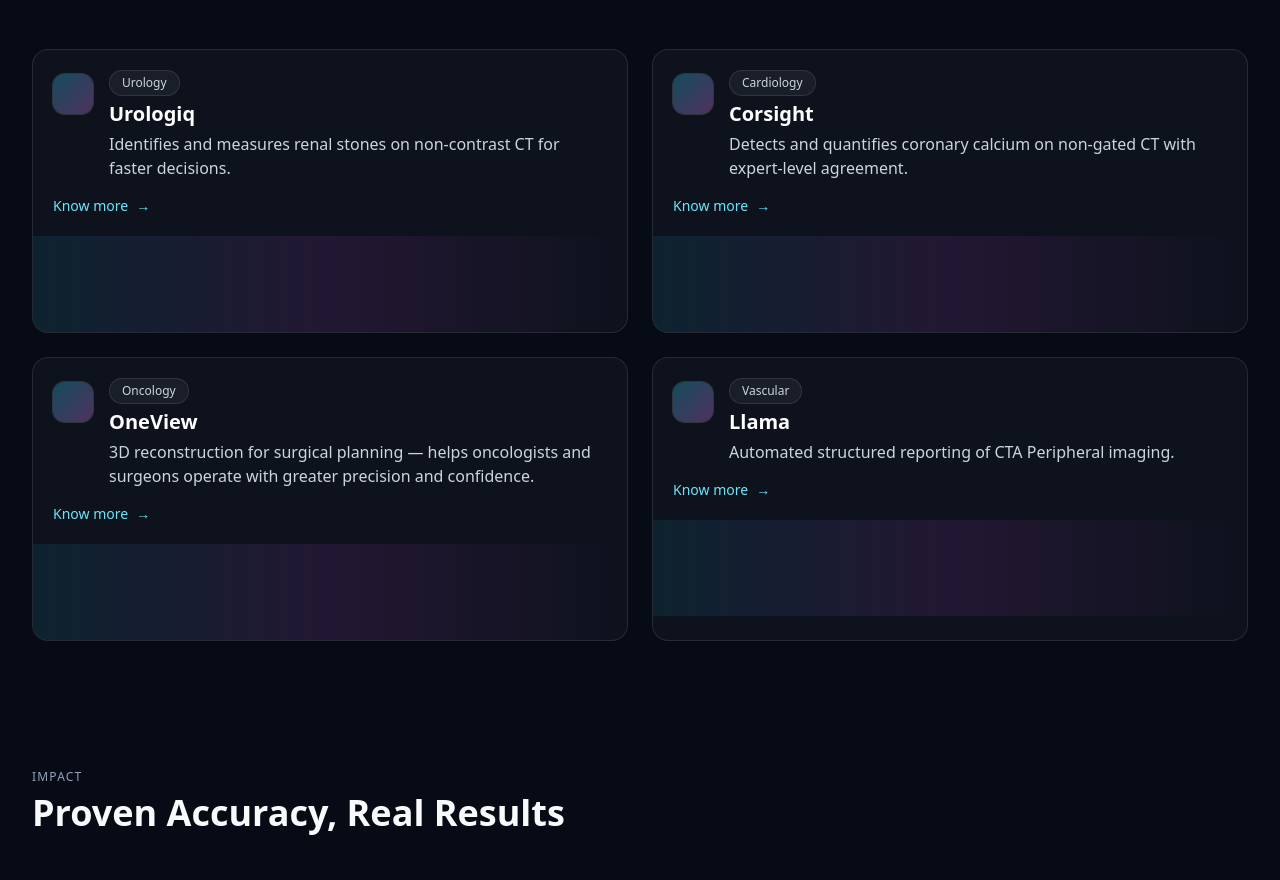
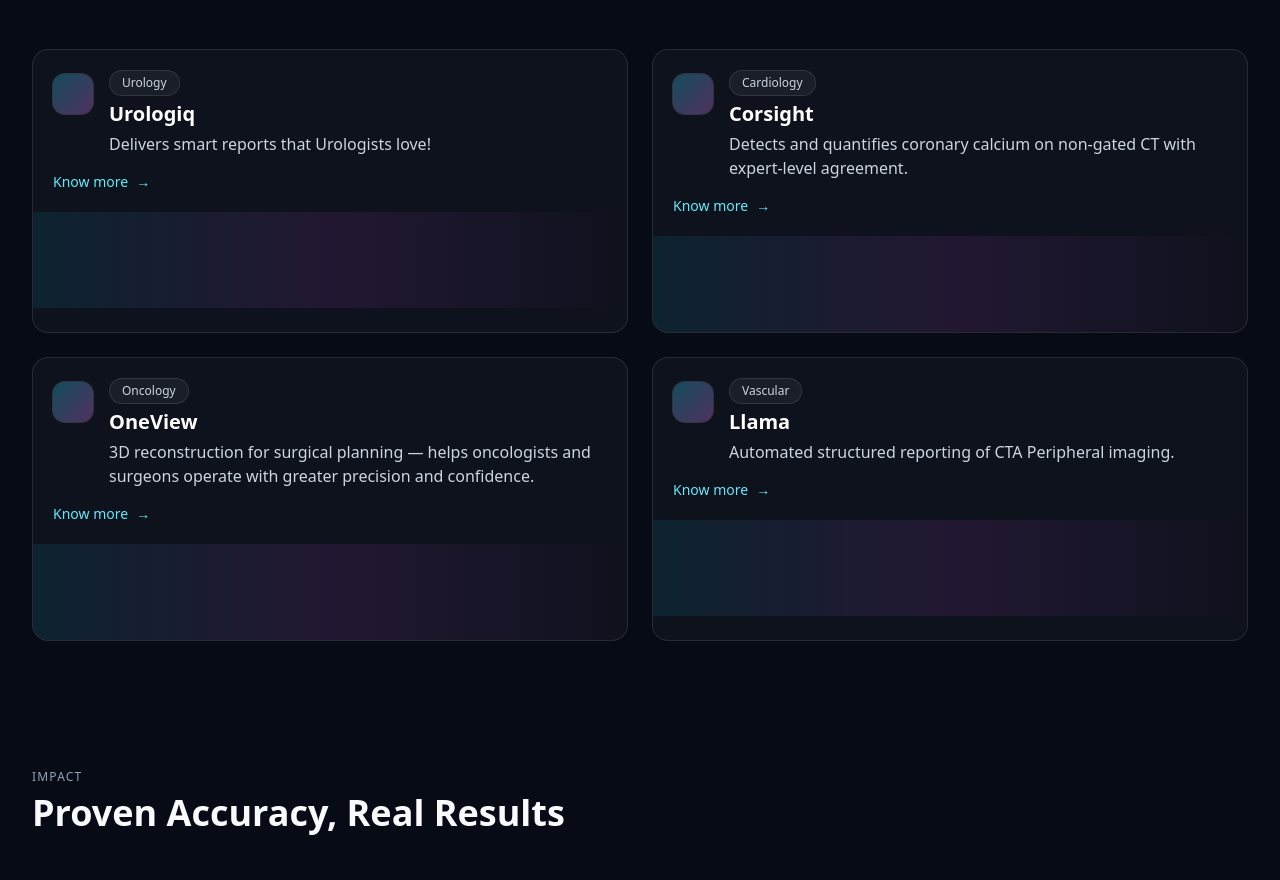
Before and after one commit to BiocliqAI/website-new, a React (Vite) app: page / in a window 1280 px wide. Shown: the part 1560-2440 px from the top of the page. Built offline with nearby package versions, Linux system fonts and the light colour scheme.

Commit message:
copy: refresh urologiq subtitle
Co-authored-by: factory-droid[bot] <138933559+factory-droid[bot]@users.noreply.github.com>

```diff
--- a/src/pages/LandingPage.tsx
+++ b/src/pages/LandingPage.tsx
@@ -81,7 +81,7 @@
             <TechCard
               title="Urologiq"
               tag="Urology"
-              blurb="Identifies and measures renal stones on non-contrast CT for faster decisions."
+              blurb="Delivers smart reports that Urologists love!"
               href="mailto:info@biocliq.com?subject=Learn%20more%20about%20Urologiq"
             />
             <TechCard
```
